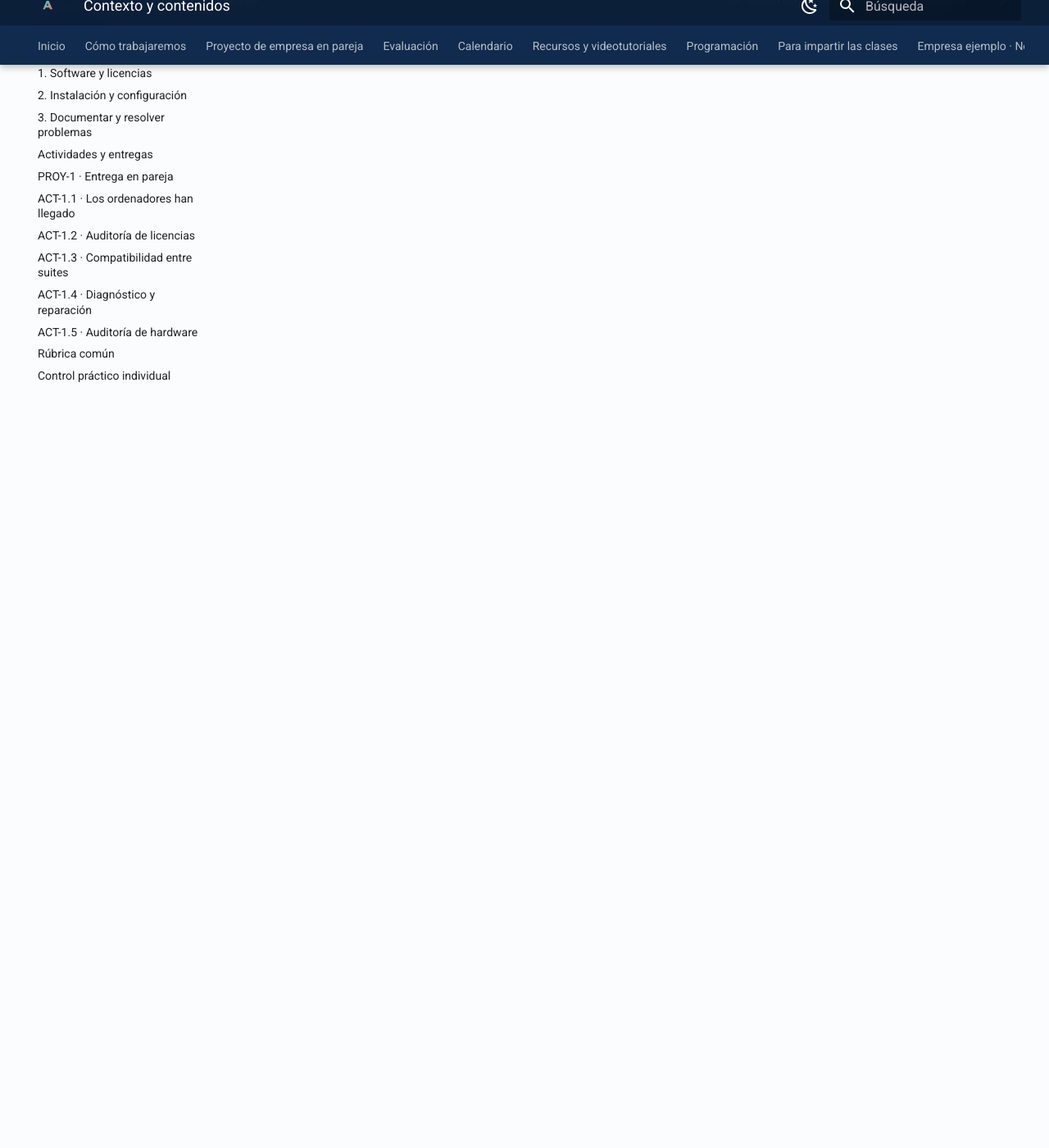
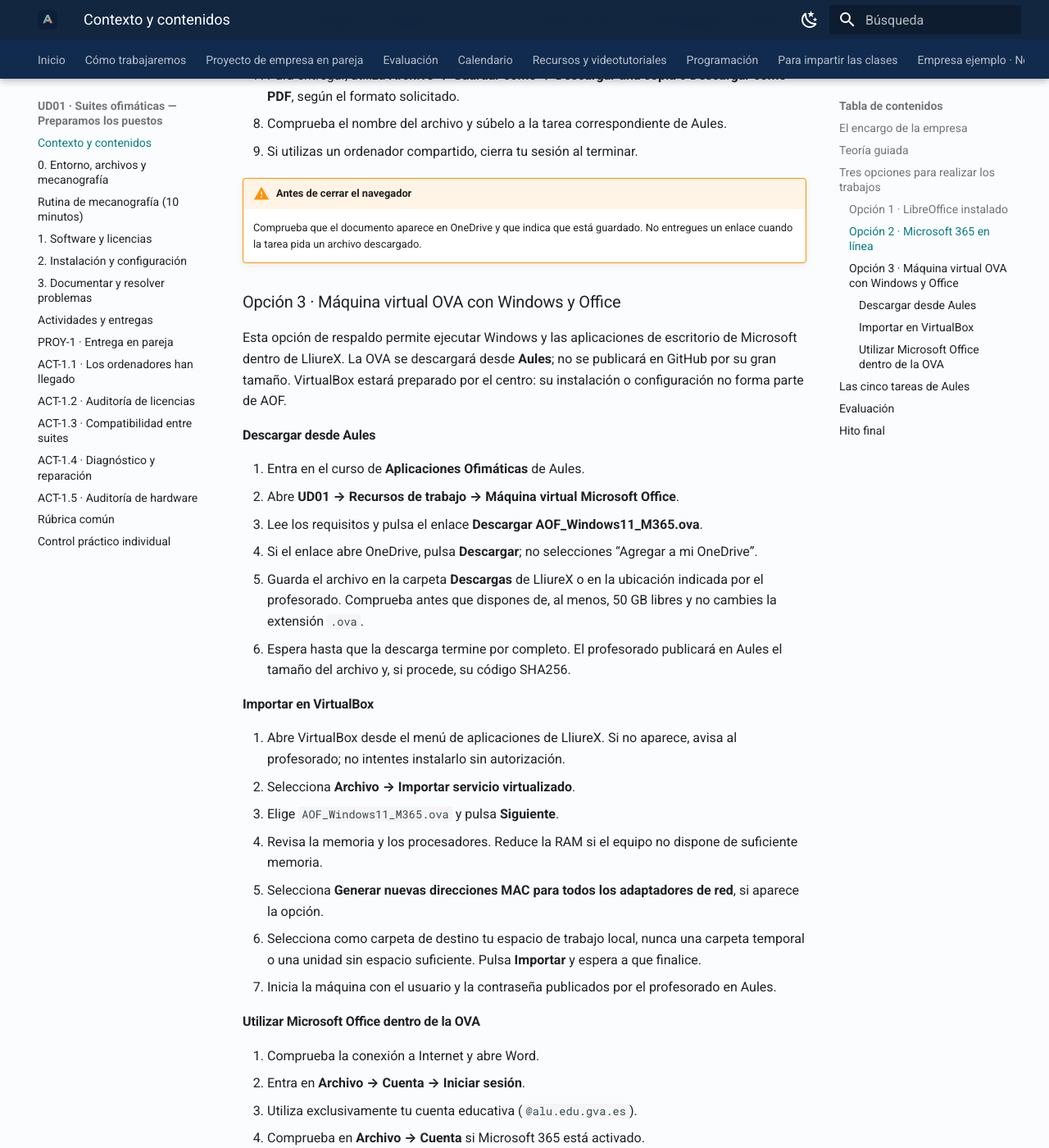
Before and after one commit to davidmolinafernadez/SMX_MEDIO_AOF, an MkDocs documentation site: the page built from .site-src/unidades/ud1.md, in a window 1280 px wide and 1400 px high, scrolled down 2080 px. Shown: the whole window at 82% size. Built offline with MkDocs 1.6.1 and Material for MkDocs 9.7.7, drawn with Linux system fonts in a browser that asks for light colours; some of the changed text lies outside the part shown.

Commit message:
Actualizar opciones de trabajo en LliureX y OVA

```diff
--- a/.site-src/unidades/ud1.md
+++ b/.site-src/unidades/ud1.md
@@ -18,6 +18,81 @@
 En clase se realiza una explicación breve y una demostración. Cuando proceda, se mostrará el procedimiento en **LibreOffice/software libre** y su equivalente en **Microsoft 365/software comercial**.
 
 Cada clase comienza con la [rutina individual de mecanografía de 10 minutos](ud01-mecanografia.md), registrada para comprobar la evolución personal.
+
+## Tres opciones para realizar los trabajos
+
+Los ordenadores del aula utilizan **LliureX, sistema basado en Ubuntu**. Desde este entorno puedes utilizar cualquiera de las tres opciones siguientes. **La herramienta elegida no modifica la nota:** se evaluará el resultado solicitado, su calidad y el cumplimiento de los criterios, no la marca del programa. Este apartado no es una actividad ni se entrega.
+
+### Opción 1 · LibreOffice instalado
+
+LibreOffice es la opción integrada y recomendada para trabajar directamente en LliureX. Incluye **Writer** para documentos, **Calc** para hojas de cálculo, **Impress** para presentaciones, **Base** para bases de datos y **Draw** para dibujo y diagramas.
+
+1. Abre el menú de aplicaciones de LliureX y busca **LibreOffice**.
+2. Selecciona Writer, Calc, Impress, Base o Draw según la práctica. En los equipos del aula no debes instalar otra versión por tu cuenta.
+3. Utiliza el formato editable recomendado durante el trabajo: `ODT`, `ODS` u `ODP`.
+4. Cuando la actividad solicite compatibilidad con Microsoft Office, guarda o exporta además en `DOCX`, `XLSX` o `PPTX`.
+5. Si se solicita una versión final no editable, expórtala también a PDF.
+6. Guarda los archivos en tu carpeta personal de LliureX y conserva una segunda copia en OneDrive o en el espacio indicado por el profesorado.
+7. Revisa el archivo convertido antes de entregarlo: fuentes, saltos de página, imágenes, fórmulas y diseño pueden variar entre suites.
+
+!!! tip "Ventajas de LibreOffice"
+    Ya está disponible en LliureX, funciona sin conexión y ofrece todas las aplicaciones necesarias para la mayor parte del módulo.
+
+### Opción 2 · Microsoft 365 en línea
+
+Microsoft 365 permite trabajar desde **Firefox o Chromium en LliureX** con Word, Excel y PowerPoint, sin instalar Windows ni Office.
+
+1. Abre Firefox o Chromium en LliureX y accede a [Microsoft 365](https://www.microsoft365.com/).
+2. Pulsa **Iniciar sesión** e identifícate con tu cuenta educativa de la GVA (`@alu.edu.gva.es`).
+3. Desde el menú de aplicaciones abre **Word**, **Excel** o **PowerPoint**.
+4. Selecciona **Documento en blanco** o abre el archivo facilitado en Aules.
+5. Crea en OneDrive la carpeta `AOF_2026-2027` y, dentro de ella, una subcarpeta por unidad.
+6. Trabaja en línea: Microsoft 365 guarda automáticamente los cambios en OneDrive.
+7. Para entregar, utiliza **Archivo → Guardar como → Descargar una copia** o **Descargar como PDF**, según el formato solicitado.
+8. Comprueba el nombre del archivo y súbelo a la tarea correspondiente de Aules.
+9. Si utilizas un ordenador compartido, cierra tu sesión al terminar.
+
+!!! warning "Antes de cerrar el navegador"
+    Comprueba que el documento aparece en OneDrive y que indica que está guardado. No entregues un enlace cuando la tarea pida un archivo descargado.
+
+### Opción 3 · Máquina virtual OVA con Windows y Office
+
+Esta opción de respaldo permite ejecutar Windows y las aplicaciones de escritorio de Microsoft dentro de LliureX. La OVA se descargará desde **Aules**; no se publicará en GitHub por su gran tamaño. VirtualBox estará preparado por el centro: su instalación o configuración no forma parte de AOF.
+
+#### Descargar desde Aules
+
+1. Entra en el curso de **Aplicaciones Ofimáticas** de Aules.
+2. Abre **UD01 → Recursos de trabajo → Máquina virtual Microsoft Office**.
+3. Lee los requisitos y pulsa el enlace **Descargar AOF_Windows11_M365.ova**.
+4. Si el enlace abre OneDrive, pulsa **Descargar**; no selecciones “Agregar a mi OneDrive”.
+5. Guarda el archivo en la carpeta **Descargas** de LliureX o en la ubicación indicada por el profesorado. Comprueba antes que dispones de, al menos, 50 GB libres y no cambies la extensión `.ova`.
+6. Espera hasta que la descarga termine por completo. El profesorado publicará en Aules el tamaño del archivo y, si procede, su código SHA256.
+
+#### Importar en VirtualBox
+
+1. Abre VirtualBox desde el menú de aplicaciones de LliureX. Si no aparece, avisa al profesorado; no intentes instalarlo sin autorización.
+2. Selecciona **Archivo → Importar servicio virtualizado**.
+3. Elige `AOF_Windows11_M365.ova` y pulsa **Siguiente**.
+4. Revisa la memoria y los procesadores. Reduce la RAM si el equipo no dispone de suficiente memoria.
+5. Selecciona **Generar nuevas direcciones MAC para todos los adaptadores de red**, si aparece la opción.
+6. Selecciona como carpeta de destino tu espacio de trabajo local, nunca una carpeta temporal o una unidad sin espacio suficiente. Pulsa **Importar** y espera a que finalice.
+7. Inicia la máquina con el usuario y la contraseña publicados por el profesorado en Aules.
+
+#### Utilizar Microsoft Office dentro de la OVA
+
+1. Comprueba la conexión a Internet y abre Word.
+2. Entra en **Archivo → Cuenta → Iniciar sesión**.
+3. Utiliza exclusivamente tu cuenta educativa (`@alu.edu.gva.es`).
+4. Comprueba en **Archivo → Cuenta** si Microsoft 365 está activado.
+5. Inicia OneDrive con la misma cuenta y utiliza la carpeta `AOF_2026-2027`.
+6. Guarda fuera de la máquina virtual una copia de cada trabajo. Puedes usar OneDrive o una carpeta compartida entre Windows y LliureX, configurada por el profesorado, y después entregarlo en Aules.
+7. Al terminar, cierra las aplicaciones y apaga Windows correctamente.
+
+!!! info "Si Office no se activa"
+    Comprueba Internet y repite el inicio de sesión. Si tu cuenta no dispone de licencia para las aplicaciones de escritorio, utiliza Microsoft 365 en línea y comunica la incidencia al profesorado. La OVA incluye el entorno de trabajo, pero no concede licencias.
+
+!!! danger "Credenciales y distribución"
+    No compartas la OVA, el usuario de clase ni tus credenciales. No guardes la contraseña en el navegador. La activación de Windows y Office depende de las licencias educativas autorizadas por el centro.
 
 ## Las cinco tareas de Aules
 
```
